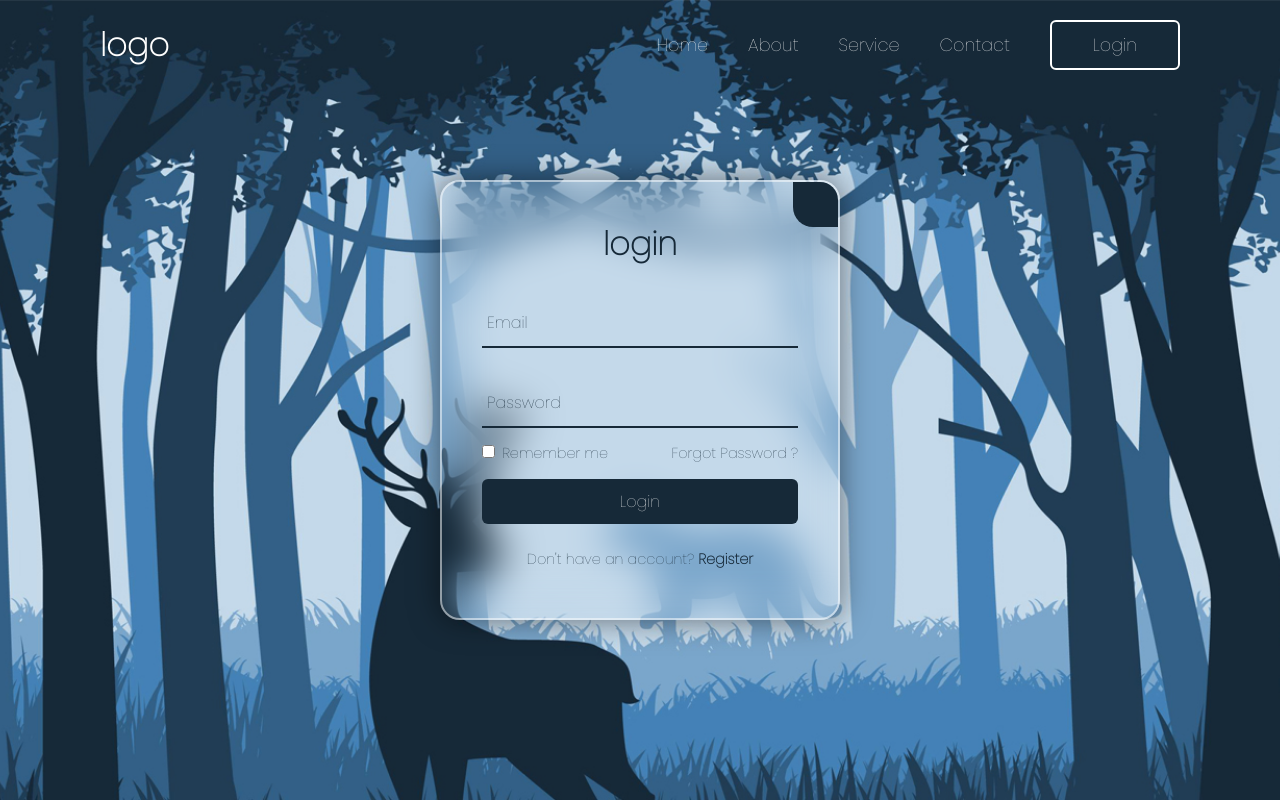
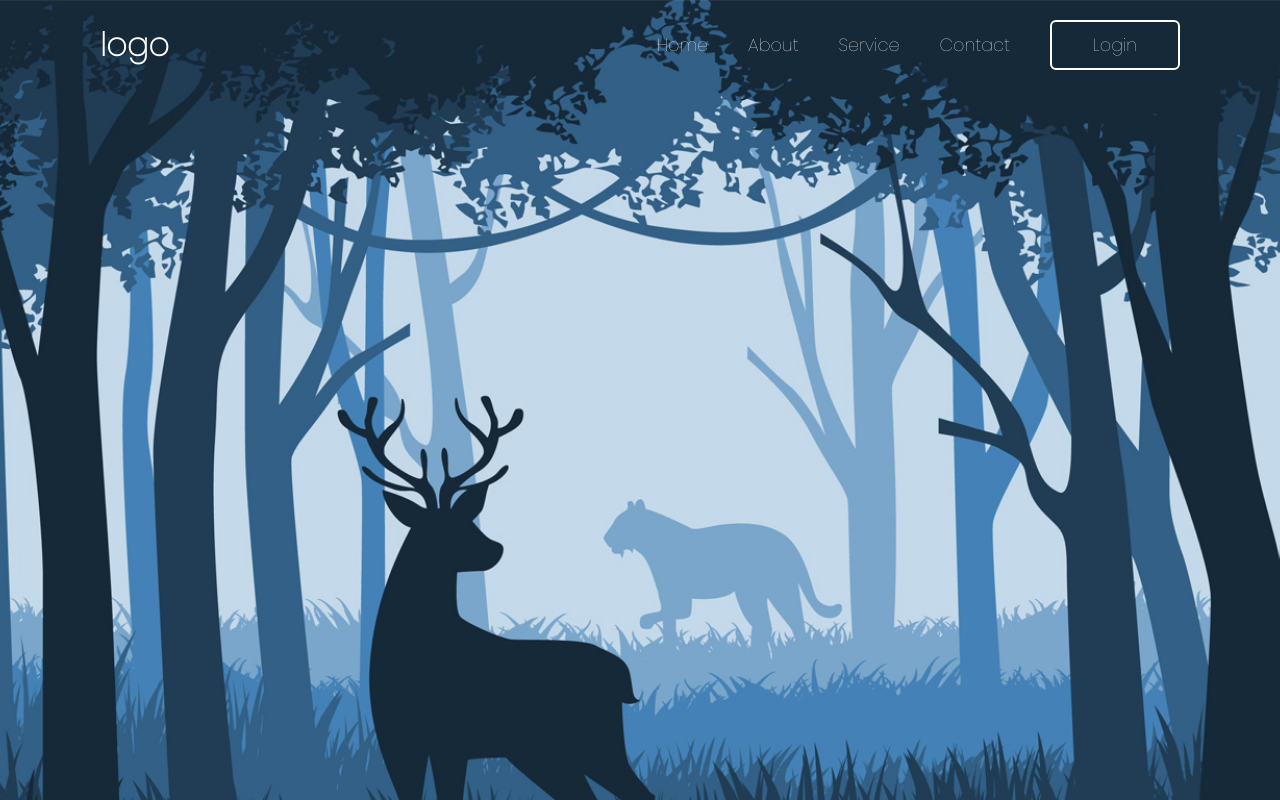
Before and after one commit to GeremyColley/react-portail, a React (Create React App) app: page / in a window 1280 px wide. Built offline with nearby package versions, Linux system fonts and the light colour scheme.

Commit message:
Version revu correction d'un bug d'affichage de la popup et ajout de l'icone

```diff
--- a/package.json
+++ b/package.json
@@ -3,6 +3,7 @@
   "version": "0.1.0",
   "private": true,
   "dependencies": {
+    "@ionic/react": "^8.0.1",
     "@testing-library/jest-dom": "^5.14.1",
     "@testing-library/react": "^13.0.0",
     "@testing-library/user-event": "^13.2.1",
--- a/src/App.js
+++ b/src/App.js
@@ -1,4 +1,6 @@
 import {useState} from "react"
+import { IonIcon } from '@ionic/react';
+import { close } from 'ionicons/icons';
 import './style.css';
 
 function App() {
@@ -30,14 +32,14 @@ function App() {
             <a href="#">About</a>
             <a href="#">Service</a>
             <a href="#">Contact</a>
-            <button onClick={handleDisplayPopupOff} className="btnlogin-popup">Login</button>
+            <button onClick={handleDisplayPopupOn} className="btnlogin-popup">Login</button>
         </nav>
       </header>
 
-      <div className={`wrapper ${open ? "" : "active-popup"} ${register ? "active" : ""}`}>
+      <div className={`wrapper ${open ? "active-popup" : ""} ${register ? "active" : ""}`}>
 
-        <span className="icon-close" onClick={handleDisplayPopupOn}>
-            <ion-icon name="close"></ion-icon>
+        <span className="icon-close" onClick={handleDisplayPopupOff}>
+            <IonIcon icon={close}></IonIcon>
         </span>
 
 
```
Also changed, not shown: 1 other file (tests, documents, lock files or other folders).
